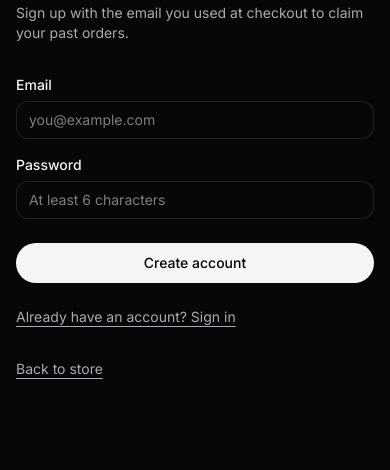
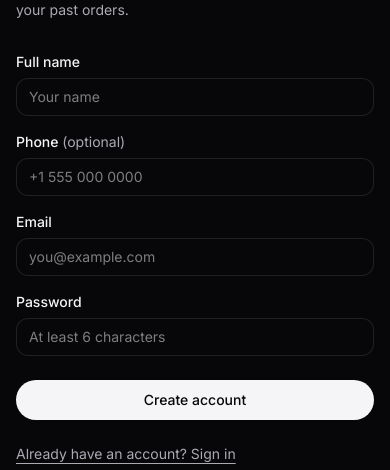
Before and after one commit to Walexylhml/t2l, a Next.js app: page /login in a window 390 px wide. Both pictures are taken after a click on the button "New here? Create an account". Shown: the part 189-659 px from the top of the page. Built offline with nearby package versions, Linux system fonts and the light colour scheme; no server answers.

Commit message:
feat(accounts): collect name + phone on sign-up form

```diff
--- a/app/login/page.tsx
+++ b/app/login/page.tsx
@@ -10,11 +10,19 @@ type Mode = "signin" | "signup"
 export default function LoginPage() {
   const router = useRouter()
   const [mode, setMode] = useState<Mode>("signin")
+  const [fullName, setFullName] = useState("")
+  const [phone, setPhone] = useState("")
   const [email, setEmail] = useState("")
   const [password, setPassword] = useState("")
   const [submitting, setSubmitting] = useState(false)
   const [error, setError] = useState<string | null>(null)
   const [notice, setNotice] = useState<string | null>(null)
+
+  function switchMode(next: Mode) {
+    setMode(next)
+    setError(null)
+    setNotice(null)
+  }
 
   async function handleSubmit(e: React.FormEvent) {
     e.preventDefault()
@@ -30,6 +38,12 @@ export default function LoginPage() {
           email,
           password,
           options: {
+            // Saved into the auth user's metadata and copied into the
+            // public.profiles row by the on_auth_user_created DB trigger.
+            data: {
+              full_name: fullName.trim(),
+              phone: phone.trim() || null,
+            },
             emailRedirectTo:
               typeof window !== "undefined"
                 ? window.location.origin + "/account"
@@ -68,6 +82,37 @@ export default function LoginPage() {
       </p>
 
       <form onSubmit={handleSubmit} className="mt-8 flex flex-col gap-4">
+        {mode === "signup" ? (
+          <>
+            <label className="flex flex-col gap-1.5 text-sm">
+              <span className="font-medium">Full name</span>
+              <input
+                type="text"
+                required
+                value={fullName}
+                onChange={(e) => setFullName(e.target.value)}
+                autoComplete="name"
+                className="rounded-lg border border-border bg-background px-3 py-2 text-sm outline-none focus-visible:ring-2 focus-visible:ring-ring"
+                placeholder="Your name"
+              />
+            </label>
+
+            <label className="flex flex-col gap-1.5 text-sm">
+              <span className="font-medium">
+                Phone <span className="font-normal text-muted-foreground">(optional)</span>
+              </span>
+              <input
+                type="tel"
+                value={phone}
+                onChange={(e) => setPhone(e.target.value)}
+                autoComplete="tel"
+                className="rounded-lg border border-border bg-background px-3 py-2 text-sm outline-none focus-visible:ring-2 focus-visible:ring-ring"
+                placeholder="+1 555 000 0000"
+              />
+            </label>
+          </>
+        ) : null}
+
         <label className="flex flex-col gap-1.5 text-sm">
           <span className="font-medium">Email</span>
           <input
@@ -115,11 +160,7 @@ export default function LoginPage() {
         {mode === "signin" ? (
           <button
             type="button"
-            onClick={() => {
-              setMode("signup")
-              setError(null)
-              setNotice(null)
-            }}
+            onClick={() => switchMode("signup")}
             className="underline underline-offset-4 hover:text-foreground"
           >
             New here? Create an account
@@ -127,11 +168,7 @@ export default function LoginPage() {
         ) : (
           <button
             type="button"
-            onClick={() => {
-              setMode("signin")
-              setError(null)
-              setNotice(null)
-            }}
+            onClick={() => switchMode("signin")}
             className="underline underline-offset-4 hover:text-foreground"
           >
             Already have an account? Sign in
```
